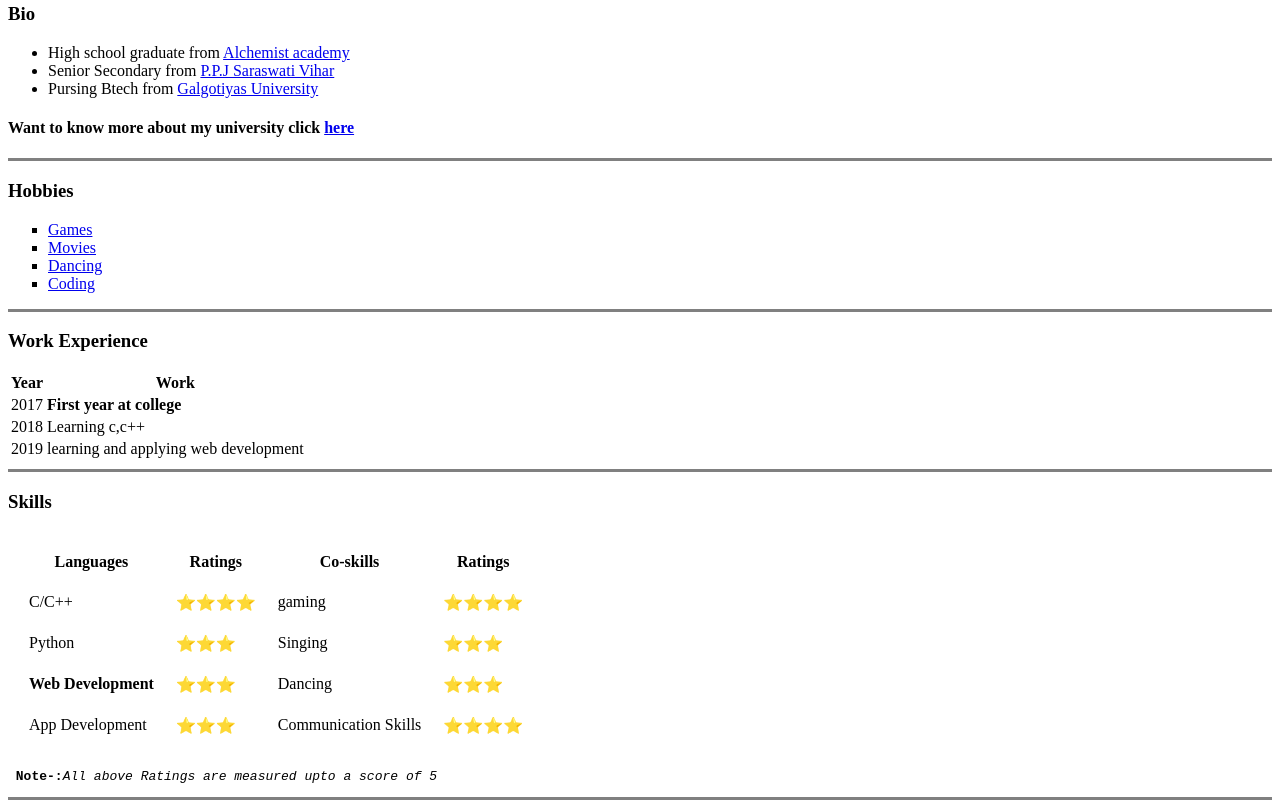
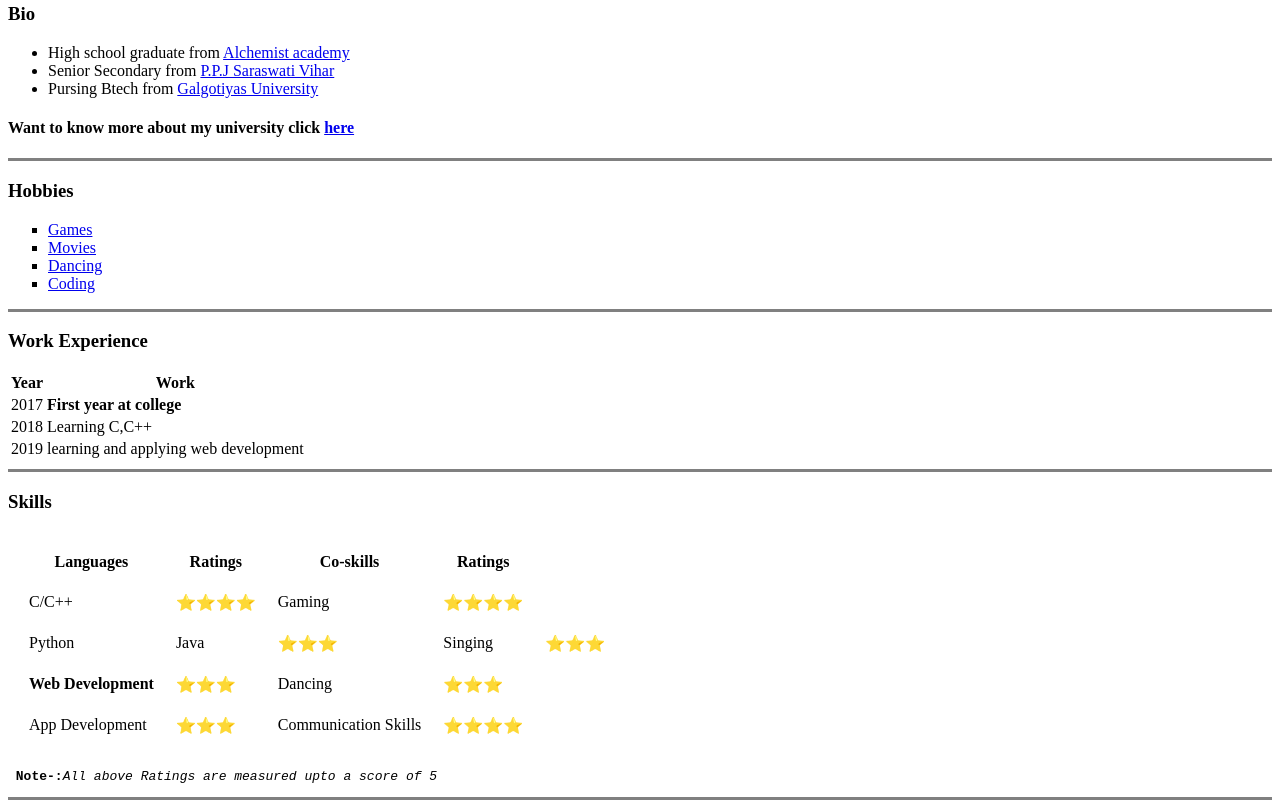
Before and after one commit to Avinash-bot/First-web-page, a plain HTML site: page index.html in a window 1280 px wide. Shown: the part 345-1153 px from the top of the page. Drawn offline with Linux system fonts and the light colour scheme.

Commit message:
Update index.html

```diff
--- a/index.html
+++ b/index.html
@@ -62,7 +62,7 @@
       </tr>
       <tr>
         <td>2018</td>
-        <td>Learning c,c++</td>
+        <td>Learning C,C++</td>
       </tr>
       <tr>
         <td>2019</td>
@@ -85,11 +85,12 @@
     <tr>
       <td>C/C++</td>
       <td>⭐⭐⭐⭐</td>
-      <td>gaming</td>
+      <td>Gaming</td>
       <td>⭐⭐⭐⭐</td>
     </tr>
     <tr>
       <td>Python</td>
+      <td>Java</td>
       <td>⭐⭐⭐</td>
       <td>Singing</td>
       <td>⭐⭐⭐</td>
```
